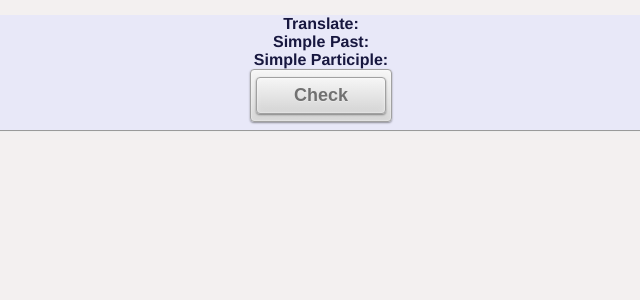
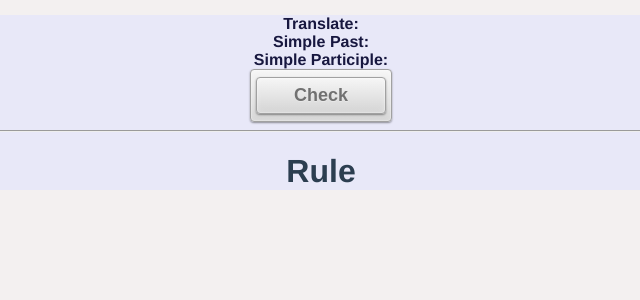
Before and after one commit to AlexMurrr/vueRouterverbs, a Vue app: page / in a window 1280 px wide. Shown: the top 300 px of the page, without its empty margins (319-959 px from the left). Built offline with nearby package versions, Linux system fonts and the light colour scheme.

Commit message:
feat: create component with rules - rule.vue

```diff
--- a/src/App.vue
+++ b/src/App.vue
@@ -1,12 +1,13 @@
 <script setup>
 import { RouterLink, RouterView } from 'vue-router'
 import formVerb from './components/formVerb.vue';
+import rule from './components/rule.vue'
 </script>
 
 <template>
 
 <formVerb/>
-
+<rule/>
 </template>
 
 <style>
--- a/src/components/formVerb.vue
+++ b/src/components/formVerb.vue
@@ -12,11 +12,7 @@ let isTrueButton = ref(false);
       <label class="label"><strong>Translate:</strong></label> <br />
 
 
-
-
-
       <label class="label"><strong>Simple Past:</strong></label> <br />
-
 
 
       <label class="label"><strong> Simple Participle:</strong></label> <br/>
--- /dev/null
+++ b/src/components/rule.vue
@@ -0,0 +1,3 @@
+<template>
+    <h1>Rule</h1>
+</template>
```
